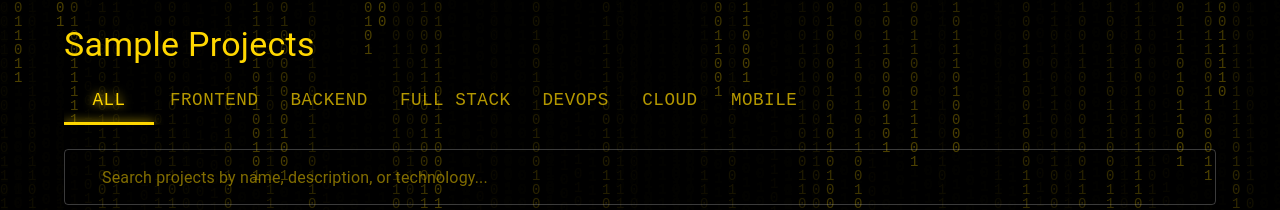
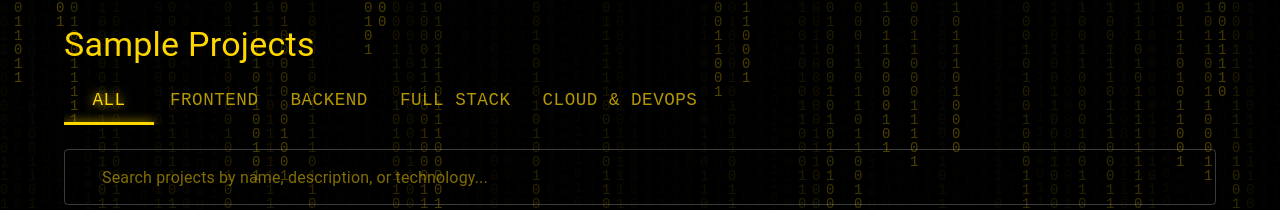
Before and after one commit to holaholu/webmain, a React (Create React App) app: page / in a window 1280 px wide. Shown: the part 268-478 px from the top of the page. Built offline with nearby package versions, Linux system fonts and the light colour scheme; some icons are missing.

Commit message:
Update project categories in ProjectsGrid component

```diff
--- a/src/components/ProjectsGrid.tsx
+++ b/src/components/ProjectsGrid.tsx
@@ -23,9 +23,7 @@ const categories: ProjectCategory[] = [
   "Frontend",
   "Backend",
   "Full Stack",
-  "DevOps",
-  "Cloud",
-  "Mobile",
+  "Cloud & DevOps",
 ];
 
 export const ProjectsGrid: React.FC<ProjectsGridProps> = ({ projects }) => {
```
